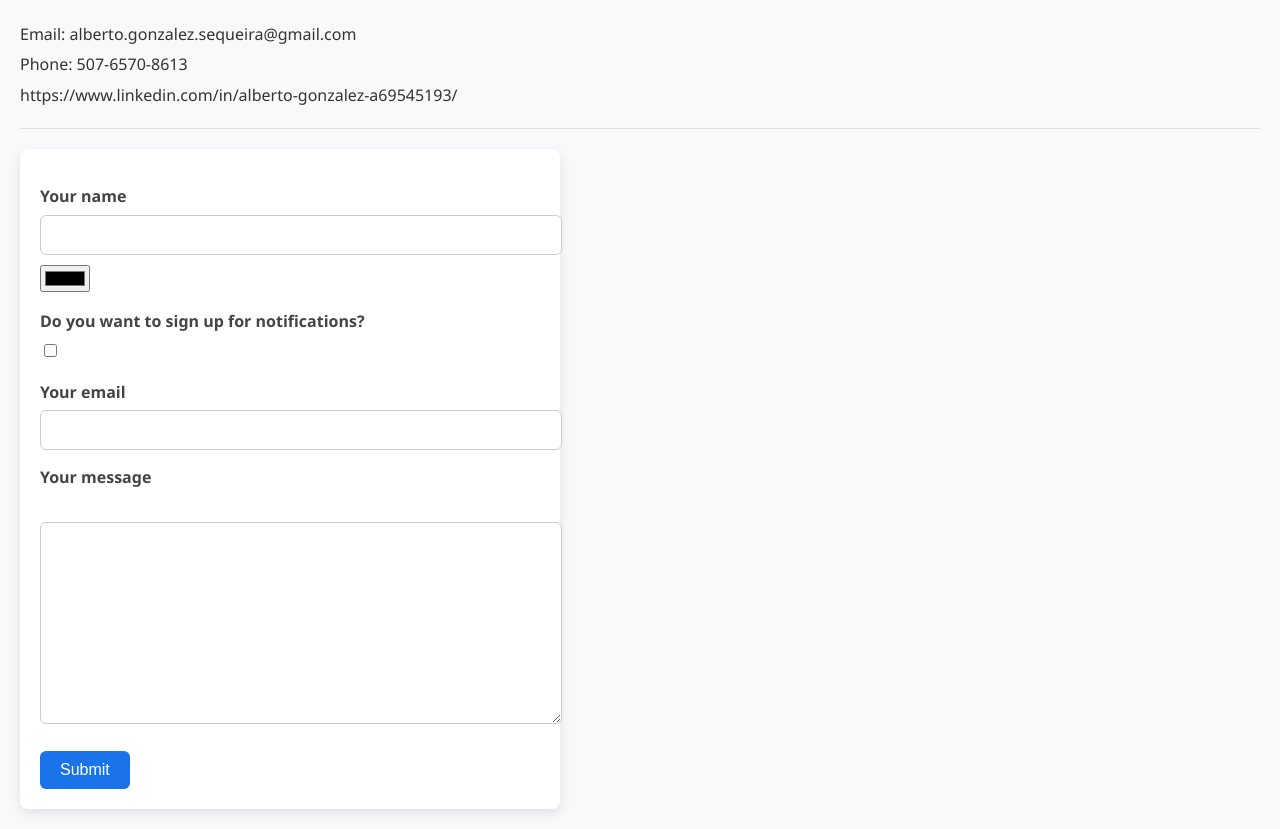
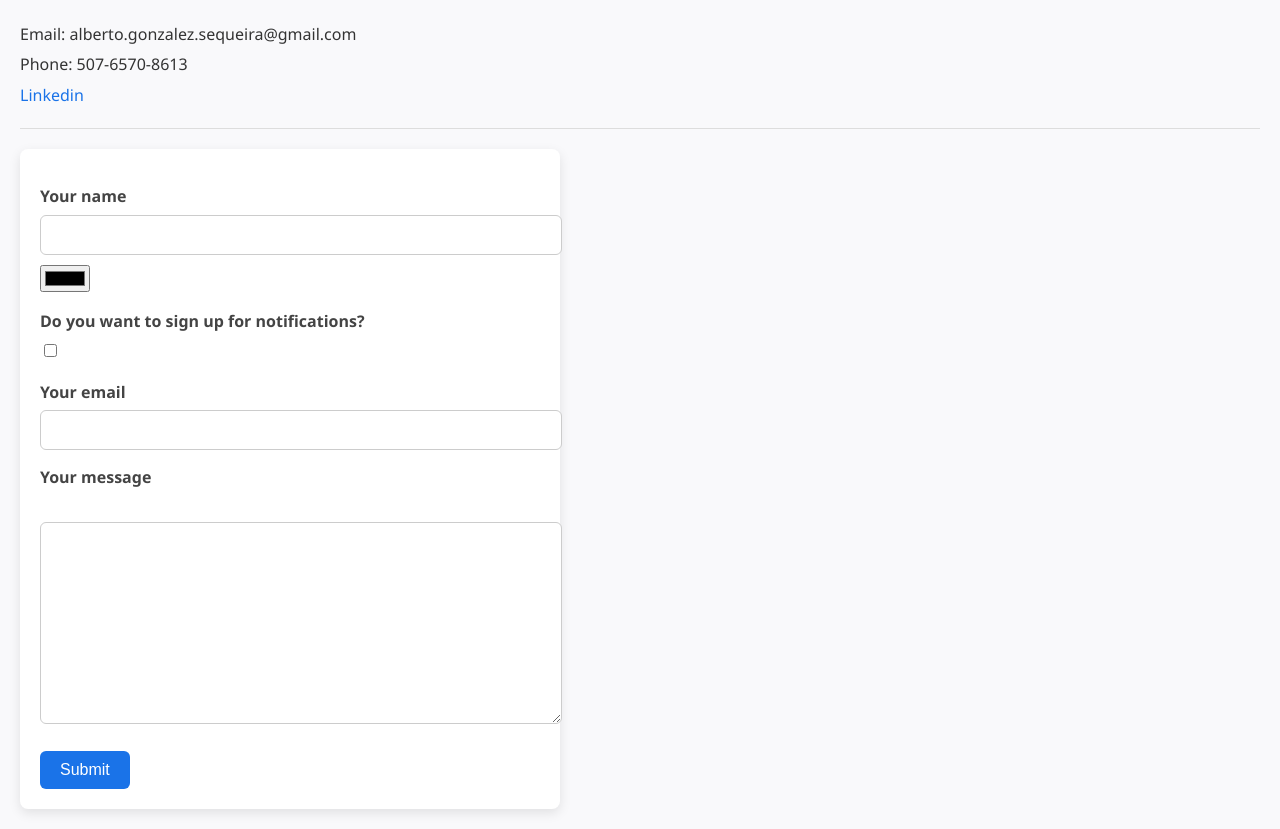
Before and after one commit to albgon1585/My-website-project, a plain HTML site: page html/contact me.html in a window 1280 px wide. Shown: the part 103-932 px from the top of the page. Drawn offline with Linux system fonts and the light colour scheme; files that its build step writes are made by us from their sources.

Commit message:
Updated website files, ignoring .vs

```diff
--- a/html/contact me.html
+++ b/html/contact me.html
@@ -11,7 +11,8 @@
     <h1>My contact details</h1>
     <p>Email: alberto.gonzalez.sequeira@gmail.com</p>
     <p> Phone: 507-6570-8613</p>
-  <p>https://www.linkedin.com/in/alberto-gonzalez-a69545193/</p>
+    <p><a href="https://www.linkedin.com/in/alberto-gonzalez-a69545193/">Linkedin</a></p>
+
     <hr />
     <form action="mailto:alberto.gonzalez.sequeira@gmail.com" method="post" enctype="text/plain">
         <label>Your name</label>
```
Also changed, not shown: 1 other file. Lines whose indentation alone changed are shown as unchanged.
